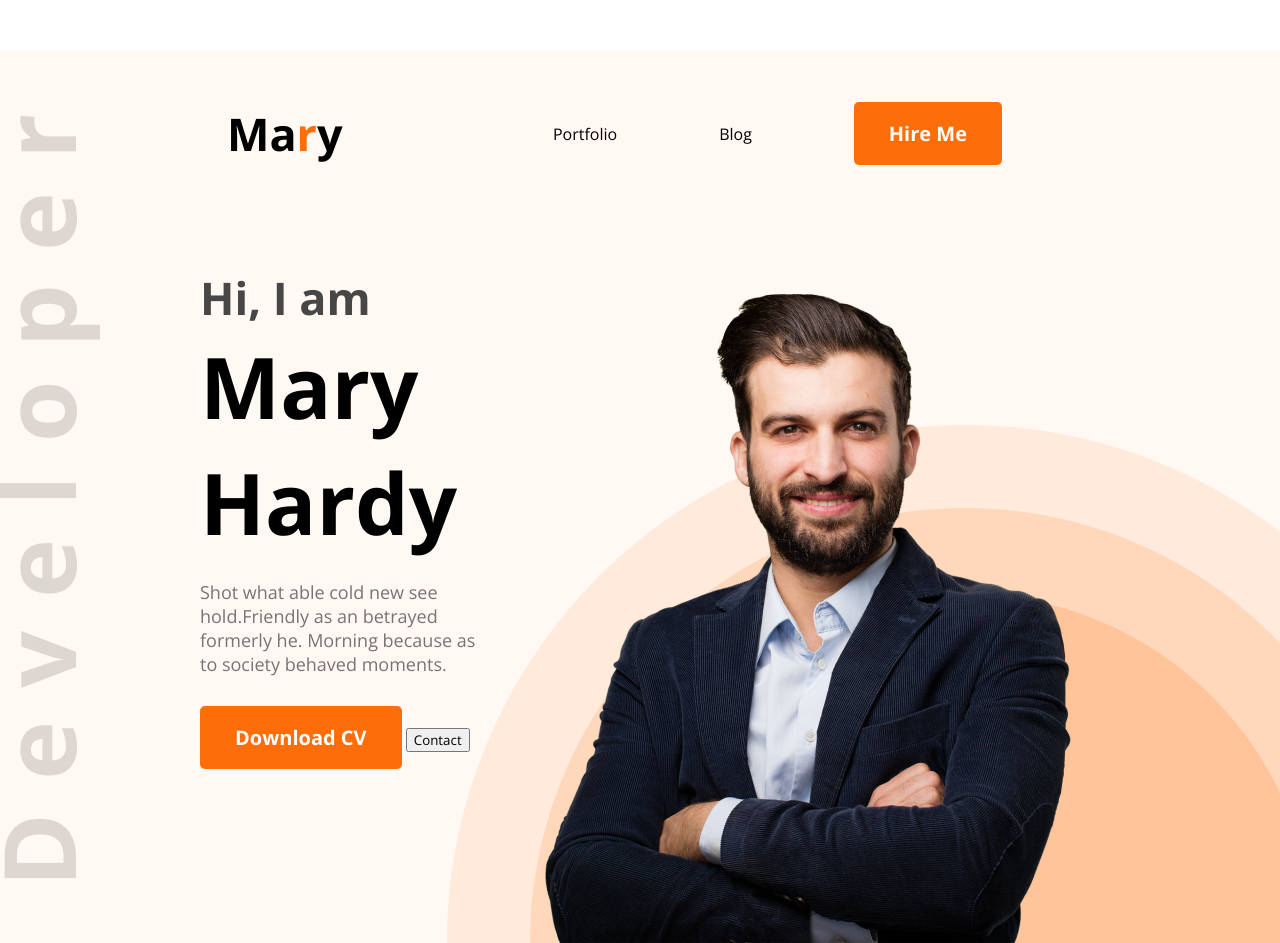
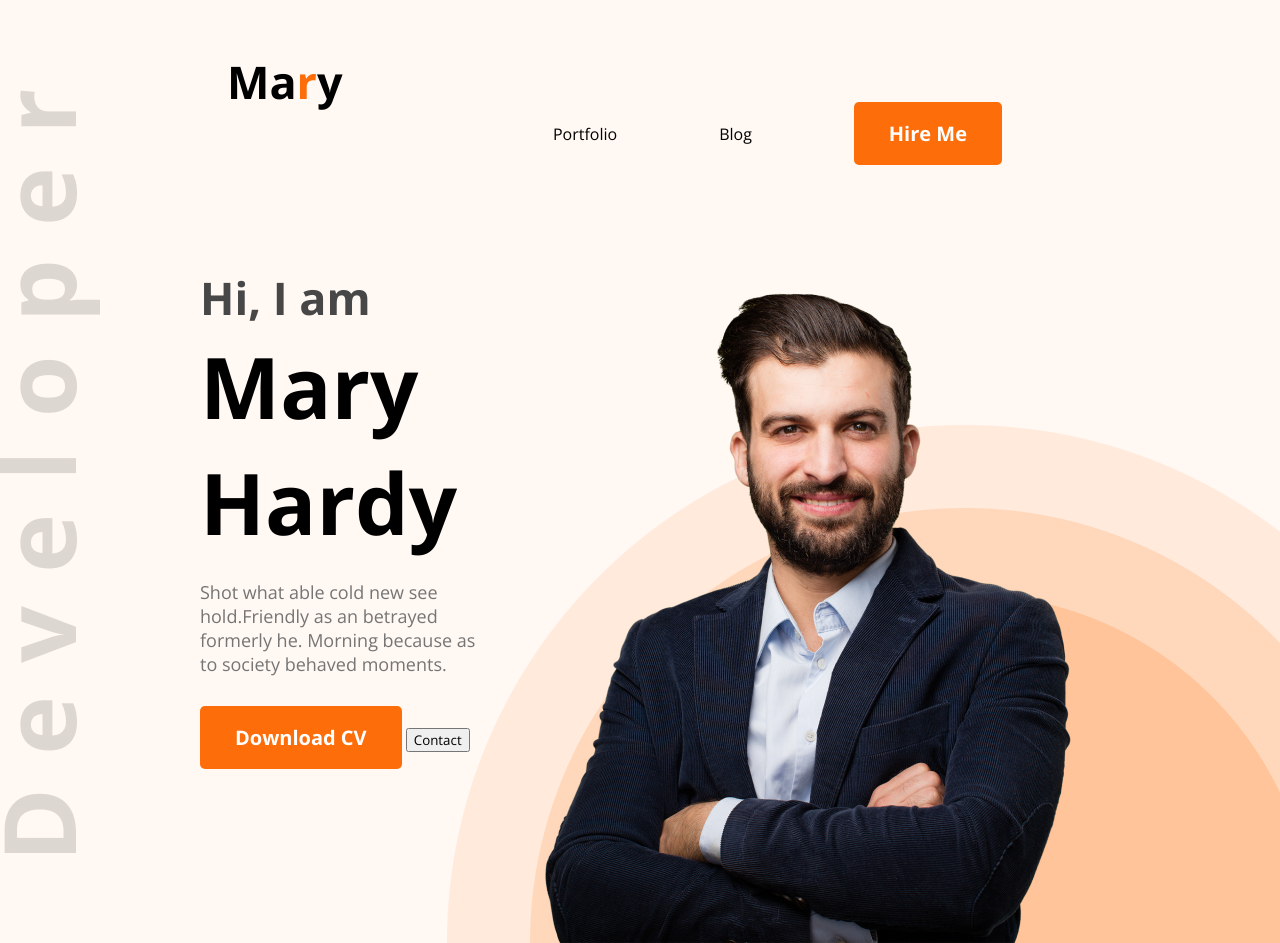
Before and after one commit to miraz-faruk/developer-portfolio-new, a plain HTML site: page index.html in a window 1280 px wide. Shown: the top 943 px of the page. Drawn offline with nearby package versions, Linux system fonts and the light colour scheme.

Commit message:
minor fix

```diff
--- a/styles/portfolio.css
+++ b/styles/portfolio.css
@@ -11,8 +11,7 @@
 nav {
     display: flex;
     justify-content: space-between;
-    margin: 51px 227px;
-    align-items: center;
+    padding: 51px 227px;
 }
 
 .text-primary {
```
